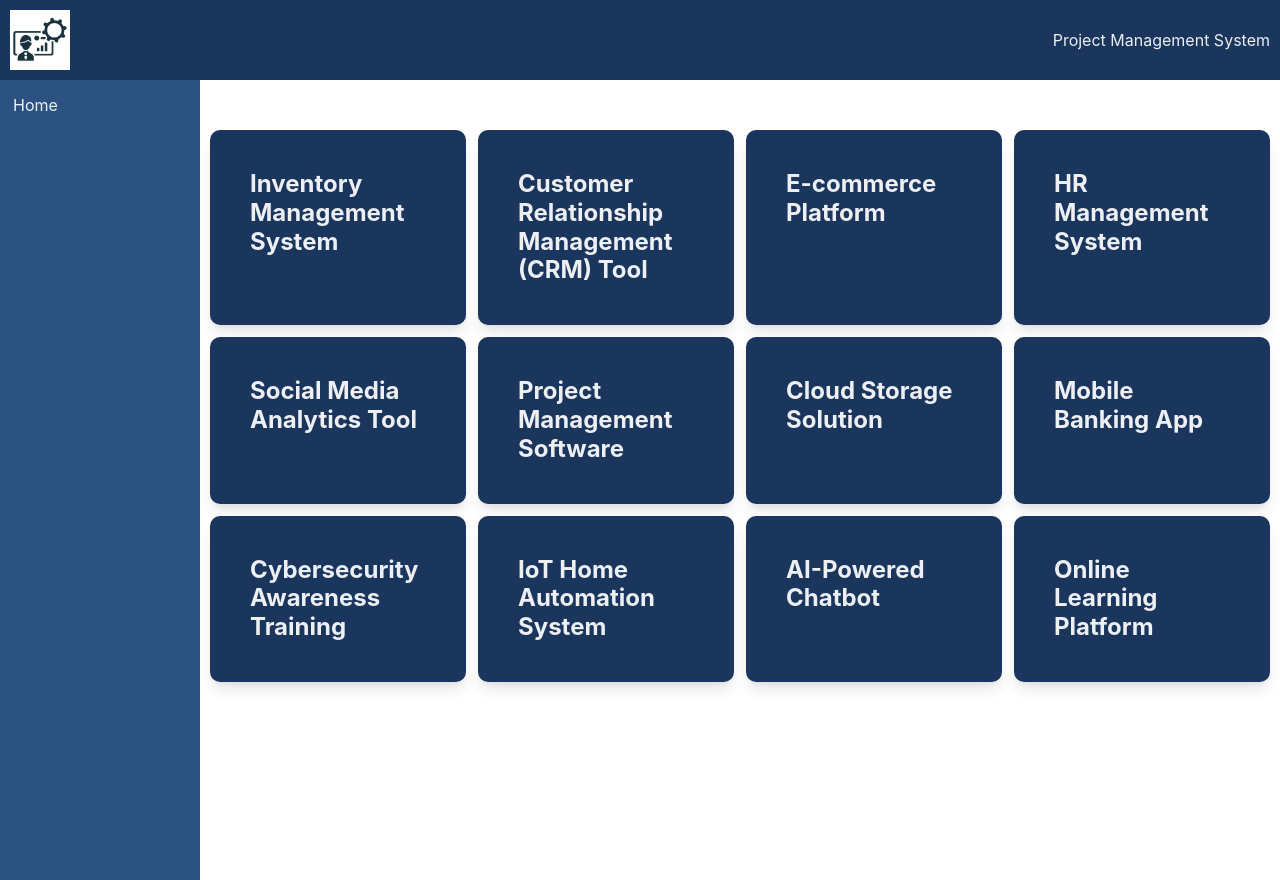
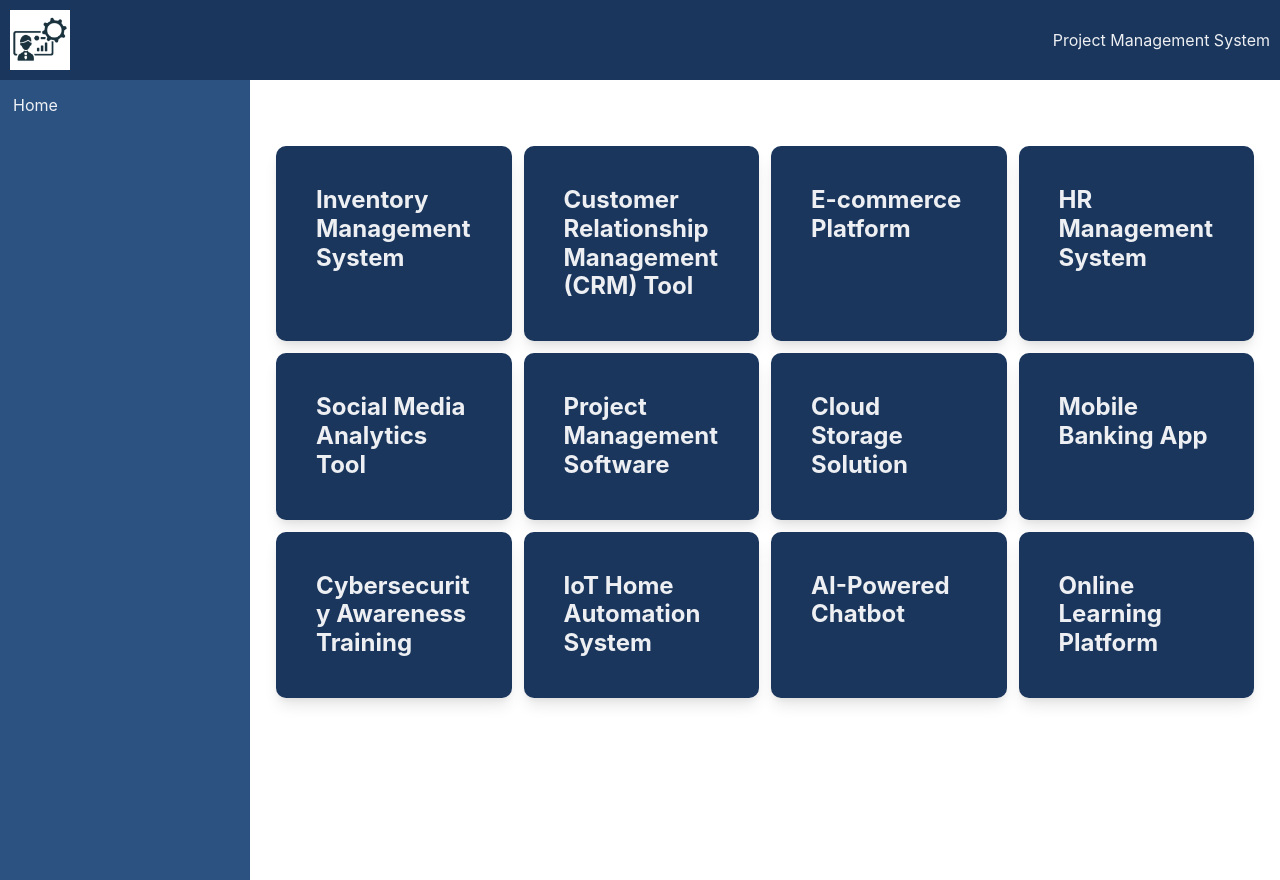
Before and after one commit to Djawad02/project-management, a React (Vite) app: page / in a window 1280 px wide. Built offline with nearby package versions, Linux system fonts and the light colour scheme.

Commit message:
Refactor-made sidebar reusable in every page

```diff
--- a/src/pages/Homepage.tsx
+++ b/src/pages/Homepage.tsx
@@ -5,25 +5,7 @@ import Sidebar from "../components/Sidebar";
 
 const Homepage = () => {
   return (
-    <Grid
-      templateAreas={{
-        base: `"main"`,
-        lg: `"aside main"`,
-      }}
-      templateColumns={{
-        base: "1fr",
-        lg: "200px 1fr",
-      }}
-      minHeight="100vh"
-    >
-      {/* <GridItem area="nav" bg="blue.900" color="whiteAlpha.900">
-        <Navbar />
-      </GridItem> */}
-      <Show above="lg">
-        <GridItem height="100%">
-          <Sidebar />
-        </GridItem>
-      </Show>
+    <Grid>
       <GridItem area="main">
         <ProjectGrid />
       </GridItem>
--- a/src/pages/Layout.tsx
+++ b/src/pages/Layout.tsx
@@ -1,16 +1,30 @@
+// Layout.tsx
 import React from "react";
 import Navbar from "../components/Navbar";
 import { Outlet } from "react-router-dom";
-import { Box, GridItem, Show } from "@chakra-ui/react";
+import { Box, Grid, GridItem, Show } from "@chakra-ui/react";
 import Sidebar from "../components/Sidebar";
 
 const Layout = () => {
   return (
     <>
       <Navbar />
-      <Box>
-        <Outlet />
-      </Box>
+      <Grid
+        templateColumns={{ base: "1fr", lg: "250px 1fr" }}
+        minHeight="100vh"
+      >
+        <Show above="lg">
+          <GridItem>
+            <Sidebar />
+          </GridItem>
+        </Show>
+
+        <GridItem>
+          <Box p={4}>
+            <Outlet />
+          </Box>
+        </GridItem>
+      </Grid>
     </>
   );
 };
--- a/src/pages/ProjectDetailPage.tsx
+++ b/src/pages/ProjectDetailPage.tsx
@@ -16,31 +16,12 @@ const ProjectDetailPage = () => {
   }
   if (error) throw error;
   return (
-    <Grid
-      templateAreas={{
-        base: `"main"`,
-        lg: `"aside main"`,
-      }}
-      templateColumns={{
-        base: "1fr",
-        lg: "200px 1fr",
-      }}
-      minHeight="100vh"
-    >
-      <Show above="lg">
-        <GridItem height="100%">
-          <Sidebar />
-        </GridItem>
-      </Show>
-      <GridItem area="main">
     <Box padding={5}>
       <Heading>{project.title}</Heading>
       <Text>{project.description}</Text>
       <Text>Status: {project.status}</Text>
       <Text>Source: {project.source}</Text>
     </Box>
-      </GridItem>
-    </Grid>
   );
 };
 
```
Lines whose indentation alone changed are shown as unchanged.
